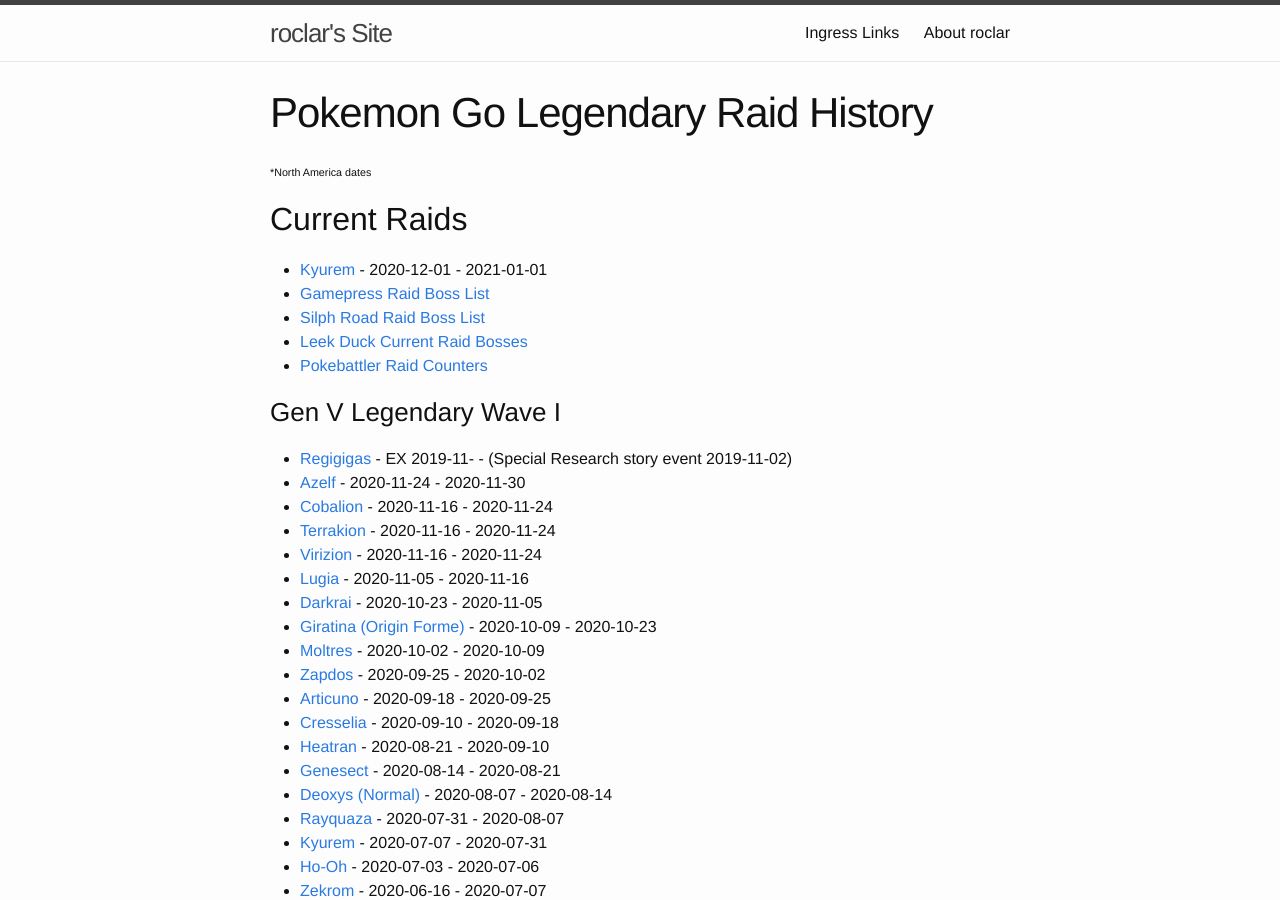
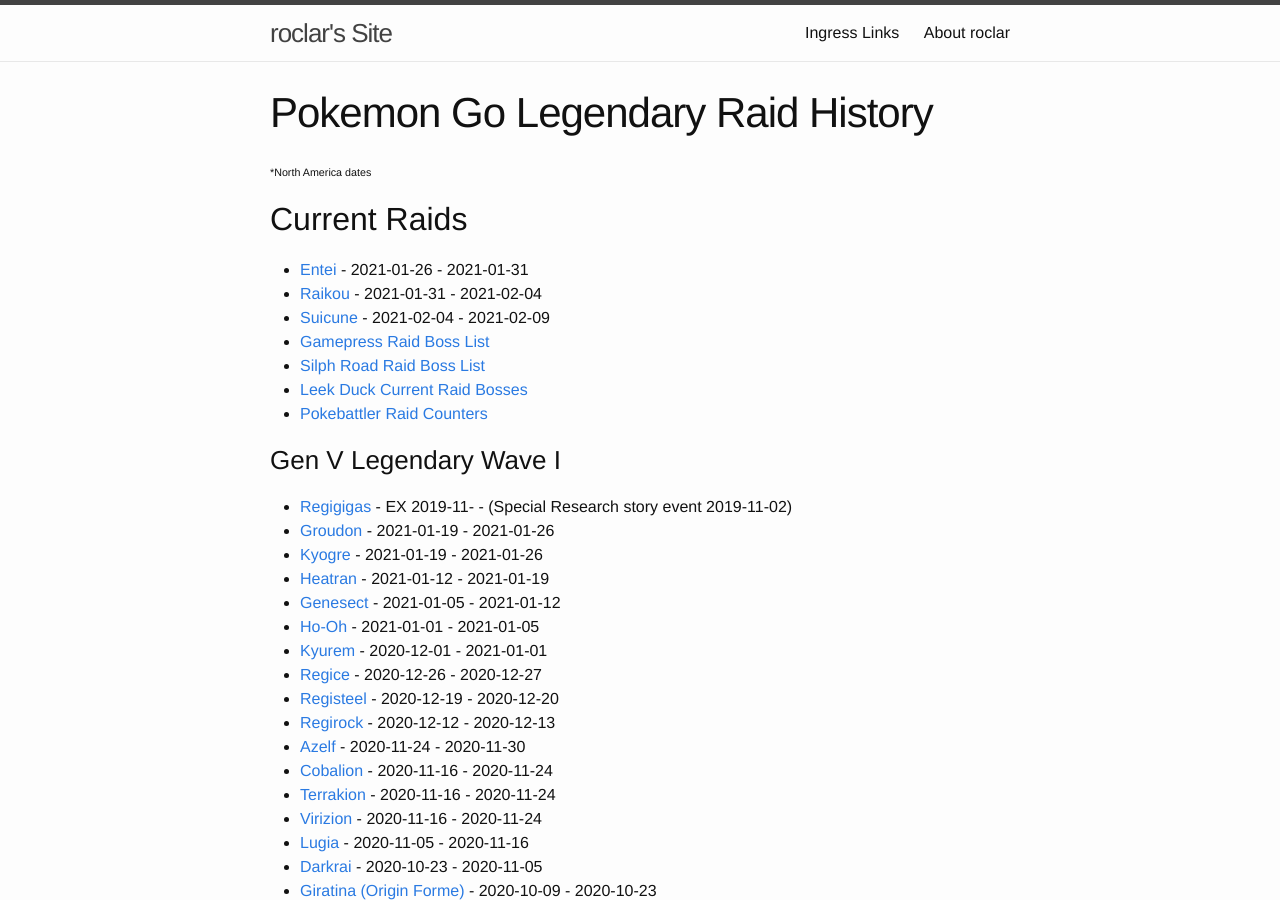
Before and after one commit to roclar/roclar.github.io, a Jekyll site: the page built from PoGoLegendaryHistory.md, in a window 1280 px wide and 900 px high. Built offline with Jekyll 4.4.1, drawn with Linux system fonts in a browser that asks for light colours; some of the changed text lies outside the part shown.

Commit message:
Added December and January legendaries

```diff
--- a/PoGoLegendaryHistory.md
+++ b/PoGoLegendaryHistory.md
@@ -6,7 +6,9 @@
 ###### *North America dates
 
 ## Current Raids
-- [Kyurem](https://db.pokemongohub.net/pokemon/646) - 2020-12-01 - 2021-01-01
+- [Entei](https://db.pokemongohub.net/pokemon/244) - 2021-01-26 - 2021-01-31
+- [Raikou](https://db.pokemongohub.net/pokemon/243) - 2021-01-31 - 2021-02-04
+- [Suicune](https://db.pokemongohub.net/pokemon/245) - 2021-02-04 - 2021-02-09
 - [Gamepress Raid Boss List](https://pokemongo.gamepress.gg/raid-boss-list)
 - [Silph Road Raid Boss List](https://thesilphroad.com/raid-bosses)
 - [Leek Duck Current Raid Bosses](https://leekduck.com/boss/)
@@ -14,6 +16,15 @@
 
 ### Gen V Legendary Wave I
 - [Regigigas](https://db.pokemongohub.net/pokemon/486) - EX 2019-11- - (Special Research story event 2019-11-02)
+- [Groudon](https://db.pokemongohub.net/pokemon/383) - 2021-01-19 - 2021-01-26
+- [Kyogre](https://db.pokemongohub.net/pokemon/382) - 2021-01-19 - 2021-01-26
+- [Heatran](https://db.pokemongohub.net/pokemon/485) - 2021-01-12 - 2021-01-19
+- [Genesect](https://db.pokemongohub.net/pokemon/649) - 2021-01-05 - 2021-01-12
+- [Ho-Oh](https://db.pokemongohub.net/pokemon/250) - 2021-01-01 - 2021-01-05
+- [Kyurem](https://db.pokemongohub.net/pokemon/646) - 2020-12-01 - 2021-01-01
+- [Regice](https://db.pokemongohub.net/pokemon/378) - 2020-12-26 - 2020-12-27
+- [Registeel](https://db.pokemongohub.net/pokemon/379) - 2020-12-19 - 2020-12-20
+- [Regirock](https://db.pokemongohub.net/pokemon/380) - 2020-12-12 - 2020-12-13
 - [Azelf](https://db.pokemongohub.net/pokemon/482) - 2020-11-24 - 2020-11-30
 - [Cobalion](https://db.pokemongohub.net/pokemon/638) - 2020-11-16 - 2020-11-24
 - [Terrakion](https://db.pokemongohub.net/pokemon/639) - 2020-11-16 - 2020-11-24
@@ -141,6 +152,9 @@
 - [Lugia](https://db.pokemongohub.net/pokemon/249) - 2017-07-22 - 2017-08-31
 
 ### Sources
+- [Countdown to Pokémon GO Tour: Kanto—celebrate the Johto region with us!](https://pokemongolive.com/post/johto-celebration-event-2021/)
+- [Ring in 2021 with Pokémon GO’s January events](https://pokemongolive.com/post/jan2021-events/)
+- [Regirock, Registeel, and Regice will be back in raids during different weekends in December!](https://pokemongolive.com/post/weekendraid2020-regi/)
 - [Celebrate the end of 2020 with December events!](https://pokemongolive.com/post/dec2020-events/)
 - [Uxie, Mesprit, and Azelf return to raids for a limited time!](https://pokemongolive.com/post/lakelegends2020/)
 - [Shiny Slowpoke, Shiny Meltan from the Mystery Box, and more during the Pokémon HOME event!](https://pokemongolive.com/post/pokemonhome-2020-details/)
```
